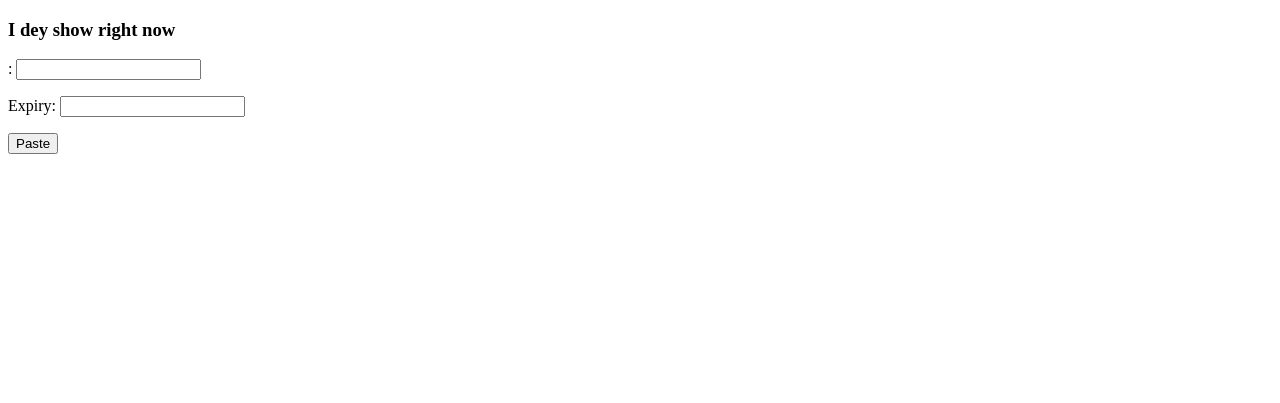
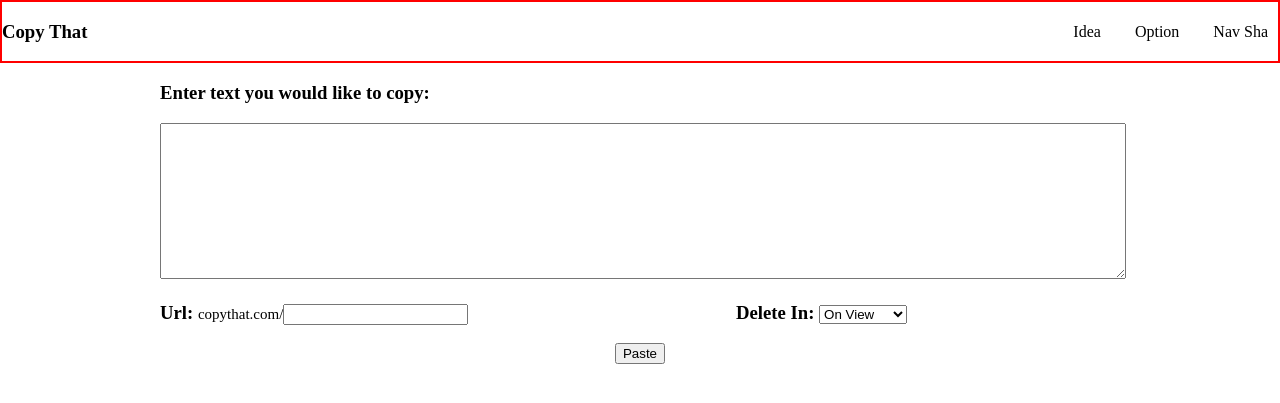
Before and after one commit to The-KS101/copyThat, a Django app: page / in a window 1280 px wide. Shown: the top 403 px of the page. Run offline with Django 3.2, Linux system fonts and the light colour scheme; some libraries are stand-ins or nearby versions.

Commit message:
Updating Front End for usability

```diff
--- a/pasteIt/forms.py
+++ b/pasteIt/forms.py
@@ -1,5 +1,18 @@
 from django import forms
 
+TIME_CHOICES = (
+    (0, ("On View")),
+    (10, ("10 Minutes")),
+    (30, ("30 Minutes")),
+    (60, ("1 Hour")),
+    (360, ("6 Hours")),
+    (720, ("12 Hours")),
+    (1440, ("24 Hours")),
+)
 class ContentPasted(forms.Form):
+    url = forms.CharField(label="Name")
+    content = forms.CharField(label=" ", widget=forms.Textarea)
+    delTime = forms.ChoiceField(choices=TIME_CHOICES, )
+
+class DispPasted(forms.Form):
     content = forms.CharField(label=" ")
-    delTime = forms.DateTimeField(label="Expiry", input_formats=['%d/%m/%Y %H:%M'])
--- a/pasteIt/templates/header.html
+++ b/pasteIt/templates/header.html
@@ -15,6 +15,41 @@
     <title>Copy That</title>
 </head>
 <body>
+    <style>
+        body{
+            margin: 0;
+            padding: 0;
+        }
+
+        .ul{
+           margin-top: auto;
+        }
+
+        .inList{
+            display: inline;
+            margin-left: 20px;
+            margin-right: 10px;
+        }
+        @media screen and (max-width:768px) {
+            .inList{
+                display: inline;
+                margin-left: 10px;
+                margin-right: 5px;
+            }
+        }
+    </style>
+    <nav style="display: flex; border: 2px solid red;">
+        <div style="width: 30%;">
+            <h3>Copy That</h3>
+        </div>
+        <div style="margin:auto 0 auto auto;">
+            <ul>
+                <li class="inList">Idea</li>
+                <li class="inList">Option</li>
+                <li class="inList">Nav Sha</li>
+            </ul>
+        </div>
+    </nav>
     {% block content %}
 
     {% endblock content %}
--- a/pasteIt/templates/index.html
+++ b/pasteIt/templates/index.html
@@ -1,17 +1,49 @@
 {% extends 'header.html' %}
 {% block content %}
-    <h3>I dey show right now</h3>
+<style>
+    #id_content{
+        width: 100%;
+    }
+
+    .addedInfo{
+        display: flex;
+    }
+    @media screen and (max-width:768px) {
+        #id_url{
+            width: 40%;
+        }
+        .addedInfo{
+            display:inline-block;
+            border: 2px solid red;
+            width: 100%;
+        }
+
+        .addedInfo div{
+            display: inline;
+        }
+    }
+</style>
     {% csrf_token %}
-    <form action="" method="post">
-        {{form.as_p}}
+    <form action="" method="post" style="text-align: center;">
+        <div style="display: flex;">
+            <div style="text-align: left; width: 75%; margin: auto;">
+                <h3>Enter text you would like to copy:</h3>
+                <div style="width: 100%;">
+                    {{form.content}}
+                    <div class="addedInfo">
+                        <div style="width: 60%;">
+                            <h3>Url: <span style="font-size: 15px; font-weight: lighter;">copythat.com/{{form.url}}</span></h3>
+                        </div>
+
+                        <div style="width: 40%;">
+                            <h3>Delete In: {{form.delTime}}</h3>
+                        </div>
+                    </div>
+
+                </div>
+            </div>
+        </div>
         <button type="submit">Paste</button>
     </form>
 
-    <script>
-        $(function () {
-            $("#id_delTime").datetimepicker({
-            format: 'd/m/Y H:i',
-            });
-        });
-    </script>
 {% endblock content %}
--- a/pasteIt/views.py
+++ b/pasteIt/views.py
@@ -1,9 +1,21 @@
 from django.shortcuts import render
-from .forms import ContentPasted
+from .forms import ContentPasted, DispPasted
 
 def index(request):
     form = ContentPasted()
+    if request.method == "POST":
+        form = ContentPasted(request.POST)
+
     context = {
         'form': form,
     }
     return render(request, 'index.html', context)
+
+def urlReceive(request, urlname):
+    form = DispPasted()
+    if request.method == "GET":
+        form = dispPasted(request.GET)
+    context = {
+        'form': form,
+    }
+    return render(request, 'index.html', context)
```
